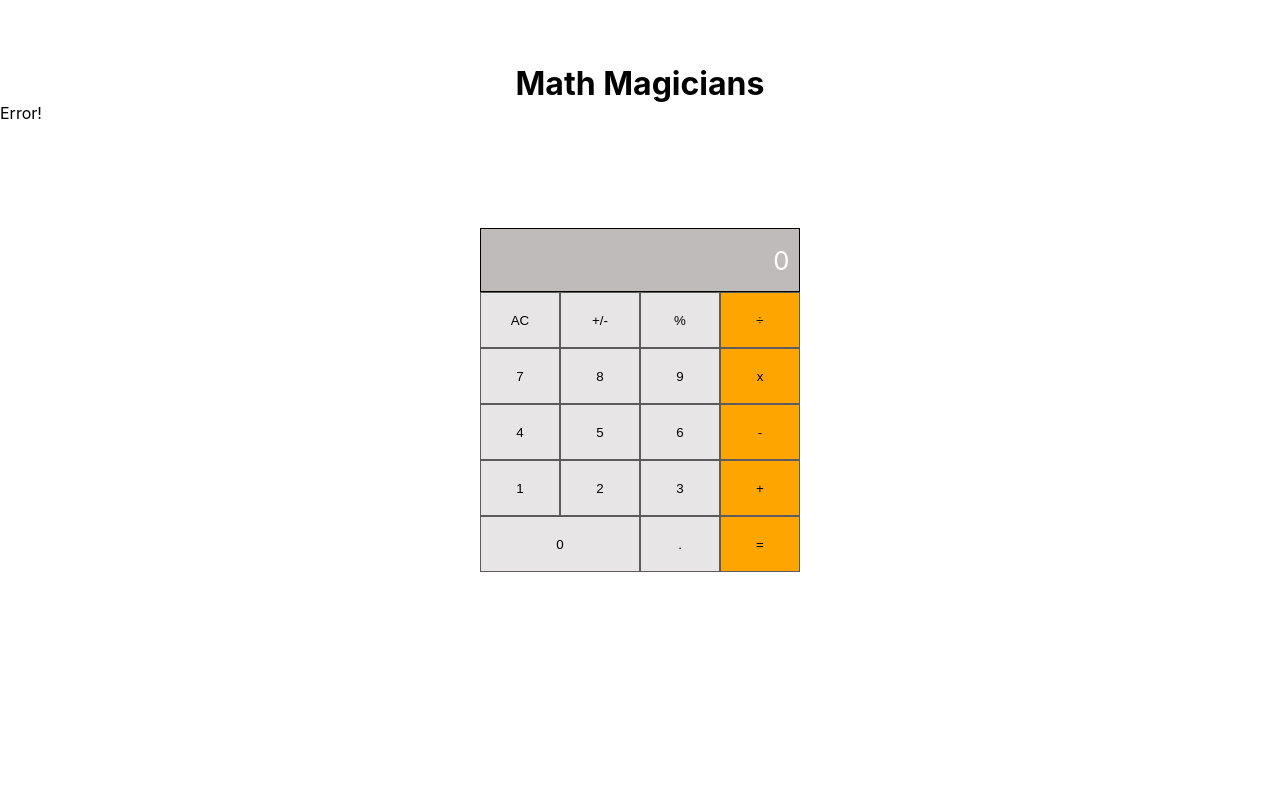
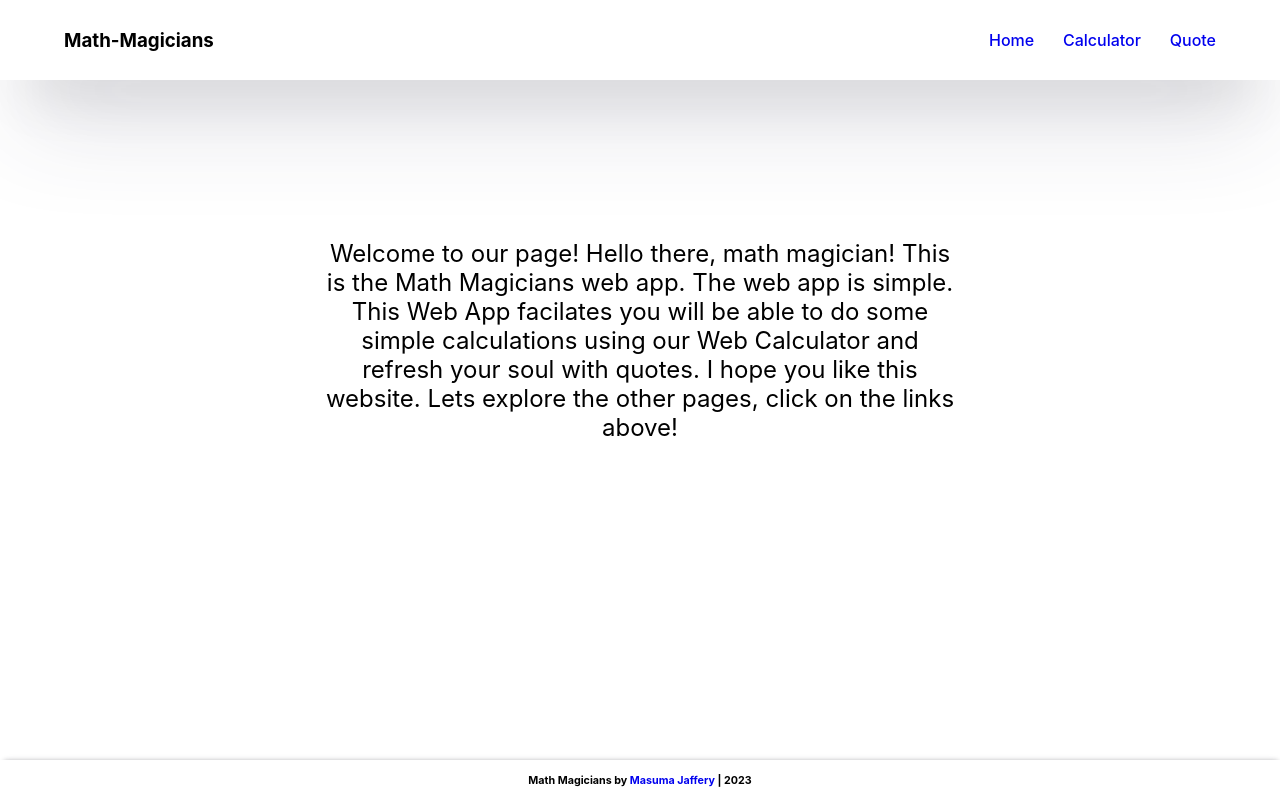
Before and after one commit to MasumaJaffery/math-magicians, a React (Create React App) app: page / in a window 1280 px wide. Built offline with nearby package versions, Linux system fonts and the light colour scheme; no server answers.

Commit message:
Footer Done

```diff
--- a/src/App.js
+++ b/src/App.js
@@ -1,12 +1,23 @@
+import { Routes, Route } from 'react-router-dom';
 import Calculator from './components/Calculator';
 import Quote from './components/Quotes';
+import Navbar from './components/Navbar';
+import Footer from './components/Footer';
+import Home from './components/Home';
 
 function App() {
   return (
-    <div className="container">
-      <Calculator />
-      <Quote />
-    </div>
+    <>
+      <div className="container">
+        <Navbar />
+        <Routes>
+          <Route path="/" element={<Home />} />
+          <Route path="/Calculator" element={<Calculator />} />
+          <Route path="/Quote" element={<Quote />} />
+        </Routes>
+        <Footer />
+      </div>
+    </>
   );
 }
 
--- /dev/null
+++ b/src/components/Footer.jsx
@@ -0,0 +1,16 @@
+/* eslint-disable linebreak-style */
+import './style.css';
+
+const Footer = () => (
+  <>
+    <footer>
+      <h6>
+        Math Magicians by
+        <a href="https://github.com/MasumaJaffery"> Masuma Jaffery </a>
+        | 2023
+      </h6>
+    </footer>
+  </>
+);
+
+export default Footer;
--- /dev/null
+++ b/src/components/Home.jsx
@@ -0,0 +1,16 @@
+/* eslint-disable linebreak-style */
+import './style.css';
+
+const Home = () => (
+  <>
+    <p className="content">
+      Welcome to our page!
+      Hello there, math magician! This is the Math Magicians web app. The web app is simple.
+      This Web App facilates you will be able to do some simple calculations
+      using our Web Calculator and refresh your soul with quotes.
+      I hope you like this website. Lets explore the other pages, click on the links above!
+    </p>
+  </>
+);
+
+export default Home;
--- a/src/components/Navbar.jsx
+++ b/src/components/Navbar.jsx
@@ -0,0 +1,27 @@
+/* eslint-disable linebreak-style */
+
+import { NavLink } from 'react-router-dom';
+import './style.css';
+
+const Navbar = () => (
+  <>
+    <nav>
+      <div className="logo">
+        <h3>Math-Magicians</h3>
+      </div>
+      <ul className="links">
+        <li>
+          <NavLink to="/">Home</NavLink>
+        </li>
+        <li>
+          <NavLink to="/Calculator">Calculator</NavLink>
+        </li>
+        <li>
+          <NavLink to="/Quote">Quote</NavLink>
+        </li>
+      </ul>
+    </nav>
+  </>
+);
+
+export default Navbar;
--- a/src/components/style.css
+++ b/src/components/style.css
@@ -58,7 +58,66 @@ h1 {
   flex-direction: column;
   align-items: center;
   position: absolute;
-  top: 85%;
+  top: 45%;
   left: 50%;
+  text-align: center;
   transform: translate(-50%, -50%);
 }
+
+nav {
+  width: 100%;
+  height: 10vh;
+  align-items: center;
+  justify-content: space-between;
+  display: flex;
+  background-color: #fff;
+  box-shadow: rgba(50, 50, 93, 0.25) 1px 50px 100px -20px, rgba(0, 0, 0, 0.3) 1px 30px 60px -30px;
+}
+
+.logo {
+  align-items: center;
+  justify-content: flex-start;
+  margin-left: 5%;
+}
+
+.links {
+  display: flex;
+  gap: 1.8rem;
+  align-items: center;
+  justify-content: flex-end;
+  list-style: none;
+  margin-right: 5%;
+  text-decoration: none;
+}
+
+footer a {
+  text-decoration: none;
+}
+
+.links li a {
+  text-decoration: none;
+  font-weight: 500;
+}
+
+footer {
+  position: fixed;
+  bottom: 0;
+  width: 100%;
+  height: 5vh;
+  background-color: #fff;
+  display: flex;
+  align-items: center;
+  justify-content: center;
+  box-shadow: rgba(50, 50, 93, 0.25) 1px -1px 10px -5px, rgba(0, 0, 0, 0.3) 1px -2px 5px -3px;
+}
+
+.content {
+  display: block;
+  width: 50%;
+  text-align: center;
+  position: absolute;
+  font-size: x-large;
+  left: 50%;
+  top: 40%;
+  transform: translate(-50%, -40%);
+}
```
